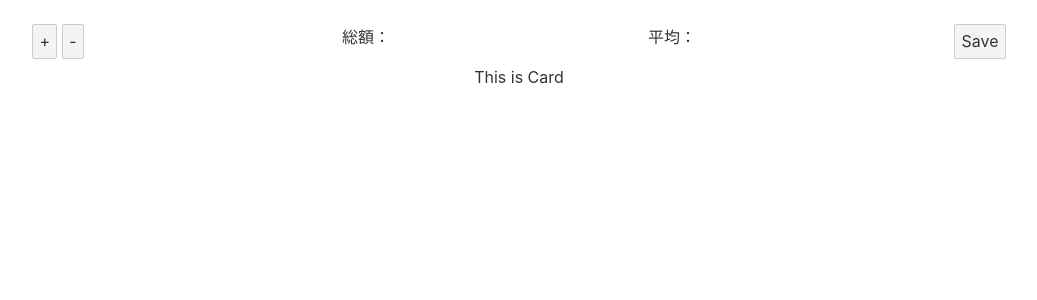
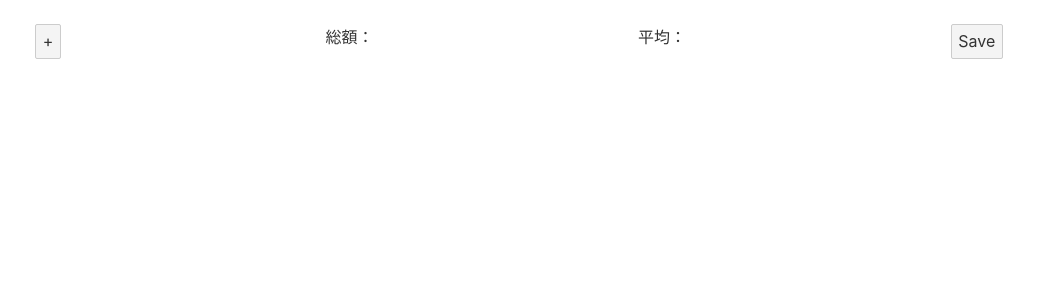
Before and after one commit to techno-rb/svelte_liquid, a Svelte app: page / in a window 1280 px wide. Shown: the top 300 px of the page, without its empty margins (121-1158 px from the left). Built offline with nearby package versions, Linux system fonts and the light colour scheme.

Commit message:
子コンポーネントにformを動的に追加

```diff
--- a/src/components/organisms/Card.svelte
+++ b/src/components/organisms/Card.svelte
@@ -1,3 +1,18 @@
+<script lang="ts">
+  import { createEventDispatcher } from 'svelte';
+
+  // props
+  export let form;
+  export let index: number;
+
+  const dispatch = createEventDispatcher();
+  const onInputForm = (event) => {
+    console.log('onInputForm', event.target.value);
+    dispatch('inputForm', { value: event.target.value, index: index });
+  };
+
+</script>
+
 <div class="container__card">
-  This is Card
+  <input type="text" bind:value={form.name} on:input={onInputForm} />
 </div>
--- a/src/components/pages/Page.svelte
+++ b/src/components/pages/Page.svelte
@@ -1,22 +1,34 @@
 <script lang="ts">
-  import { rootStore } from '../../store/index';
+  import { rootState } from '../../store/index';
+  import type { FormType } from '../../store/types';
   import Card from '../organisms/Card.svelte';
 
-  rootStore.width.subscribe(val => alert(val));
+  let formList: FormType[];
+  rootState.formList.subscribe(list => {
+    console.log("subscribe list is ", list);
+    formList = list;
+  });
 
   const increment = () => {
-    rootStore.width.update(val => val + 1);
-  }
-  const decrement = () => {
-    rootStore.width.update(val => val - 1);
-  }
+    rootState.formList.update(list => {
+      list.push({ name: '' });
+      return list;
+    });
+  };
+
+  const inputForm = (customEvent) => {
+    console.log(customEvent.detail);
+    rootState.formList.update(list => {
+      list[customEvent.detail.index].name = customEvent.detail.value;
+      return list;
+    })
+  };
 </script>
 
 <div class="container__header">
   <div class="d-flex">
     <div class="header__add-card-btn">
       <button type="button" on:click={increment}>+</button>
-      <button type="button" on:click={decrement}>-</button>
     </div>
     <div class="header__total-label">
       <span>総額：</span>
@@ -30,7 +42,9 @@
   </div>
 </div>
 <div class="container__content">
-  <Card />
+  {#each formList as form, i}
+    <Card form={form} index={i} on:inputForm={inputForm} />
+  {/each}
 </div>
 
 <style lang="scss">
--- a/src/store/index.ts
+++ b/src/store/index.ts
@@ -1,6 +1,11 @@
-import { writable } from 'svelte/store';
+import { Writable, writable } from 'svelte/store';
+import type { FormType } from './types';
 
-export const rootStore = {
-  width: writable(0),
-  height: writable(0),
+export type RootStateType = {
+  formList: Writable<FormType[]>,
 };
+
+export const rootState: RootStateType = {
+  // width: writable(0),
+  formList: writable([]),
+};
--- /dev/null
+++ b/src/store/types.ts
@@ -0,0 +1,3 @@
+export type FormType = {
+  name: string,
+}
```
